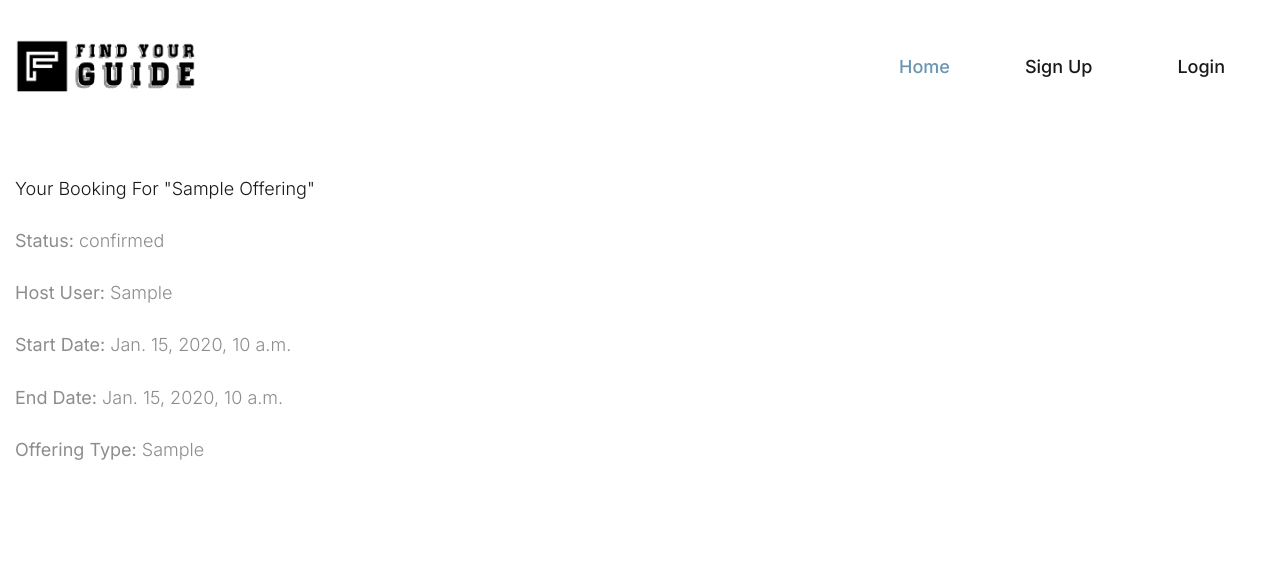
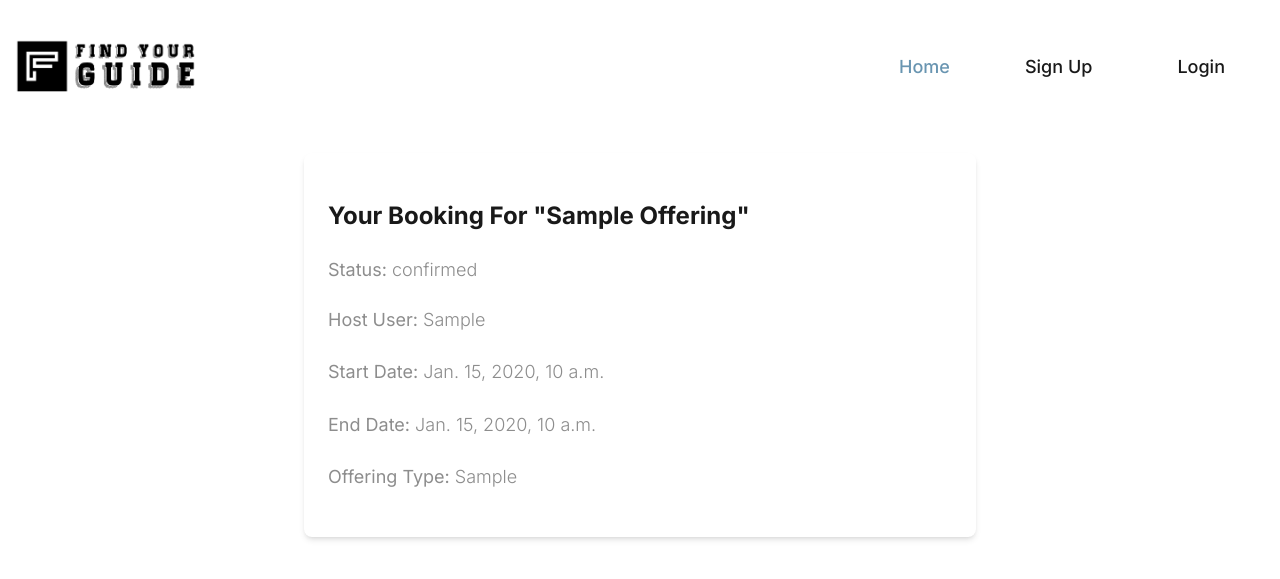
Before and after one commit to AnuragQ/FindYourGuide, a Django app: template main_app/templates/main_app/booking_detail.html in a window 1280 px wide. Shown: the top 579 px of the page. Run offline with Django 5.2, Linux system fonts and the light colour scheme; the template is opened without the code that fills it: most values are stand-ins (such as "Sample title", 1, 10 or a date in 2020); some libraries are stand-ins or nearby versions.

Commit message:
fix: booking details minor bugs

```diff
--- a/main_app/models.py
+++ b/main_app/models.py
@@ -51,6 +51,7 @@ class Offering(models.Model):
     offering_time = models.TimeField(null=True, blank=True)
 
     def clean(self):
+        return
         if self.availability_start_date > self.availability_end_date:
             raise ValidationError(
                 "Availability end date cannot be before availability start date")
--- a/main_app/templates/main_app/booking_detail.html
+++ b/main_app/templates/main_app/booking_detail.html
@@ -1,11 +1,13 @@
 {% extends 'main_app/index.html' %} {% block body_block %} {% load static %}
 
-<!-- show booking details including the status of the booking , offerring title, offerring host, booking date-->
+<!-- Show booking details including the status of the booking, offering title, offering host, booking date -->
 <div class="container mt-5">
-  <div class="row">
-    <div class="col-md-8 offset-md-2">
-      <h2>Your Booking for "{{ offering.title }}"</h2>
-      <p class="display-4">
+  <div class="mx-auto max-w-2xl bg-white shadow-md rounded-lg overflow-hidden">
+    <div class="p-6">
+      <h2 class="text-2xl font-bold mb-4">
+        Your Booking for "{{ offering.title }}"
+      </h2>
+      <p class="text-lg">
         <strong>Status:</strong> {{ booking.booking_status }}
       </p>
       <p><strong>Host User:</strong> {{ offering.host_user }}</p>
@@ -13,35 +15,50 @@
       <p><strong>End Date:</strong> {{ offering.availability_end_date }}</p>
       <p><strong>Offering Type:</strong> {{ offering.offering_type }}</p>
 
-      <!-- create button for payment -->
+      <!-- Create button for payment -->
       {% if user.is_authenticated and pending_with_price %}
-         <button class="button btn btn-primary" type="button" id="submitBtn" data-booking-id="{{ booking.id }}">Pay Now</button>
-          <div id="countdown" class="text-danger"></div>
-        {% endif %}
-        {% if user.is_authenticated and booking.booking_status == 'confirmed' %}
-            <button class="button btn btn-success" type="button">Confirmed</button>
-            {% endif %}
-        {% if user.is_authenticated and booking.booking_status == 'cancelled' %}
-            <button class="button btn btn-dark" type="button">Cancelled</button>
+      <button
+        class="mt-4 px-4 py-2 bg-blue-500 hover:bg-blue-600 text-white rounded-lg focus:outline-none focus:ring-2 focus:ring-blue-500"
+        type="button"
+        id="submitBtn"
+        data-booking-id="{{ booking.id }}"
+      >
+        Pay Now
+      </button>
+      <div class="mt-2 text-red-500" id="countdown"></div>
+      {% endif %} {% if user.is_authenticated and booking.booking_status == 'confirmed' %}
+      <button
+        class="mt-4 px-4 py-2 bg-green-500 hover:bg-green-600 text-white rounded-lg focus:outline-none focus:ring-2 focus:ring-green-500"
+        type="button"
+      >
+        Confirmed
+      </button>
+      {% endif %} {% if user.is_authenticated and booking.booking_status == 'cancelled' %}
+      <button
+        class="mt-4 px-4 py-2 bg-gray-700 hover:bg-gray-800 text-white rounded-lg focus:outline-none focus:ring-2 focus:ring-gray-700"
+        type="button"
+      >
+        Cancelled
+      </button>
       {% endif %}
     </div>
   </div>
 </div>
 <br />
 
-    {% if user.is_authenticated and pending_with_price  %}
+{% if user.is_authenticated and pending_with_price %}
 <script>
   function updateCountdown() {
     const expiryTime = {{ request.session.payment_expiry|default_if_none:"0" }};
     const currentTime = Math.floor(Date.now() / 1000);
-            const secondsRemaining =expiryTime - currentTime;
+    const secondsRemaining = expiryTime - currentTime;
 
     if (secondsRemaining <= 0) {
       document.getElementById('countdown').innerHTML = "Payment expired!";
       const bookingId = {{ booking.id }};
-                window.location.href= `/cancel_booking/${bookingId}`
+      window.location.href = `/cancel_booking/${bookingId}`
     } else {
-                document.getElementById('countdown').innerHTML = "Payment will expire in " + secondsRemaining + " seconds.";
+      document.getElementById('countdown').innerHTML = "Payment will expire in " + parseInt(secondsRemaining) + " seconds.";
       setTimeout(updateCountdown, 1000); // Update every second
     }
   }
@@ -51,5 +68,4 @@
 
 <script src="https://js.stripe.com/v3/"></script>
 <script src="{% static 'payment.js' %}"></script>
-    {% endif %}
-{% endblock %}
+{% endif %} {% endblock %}
```
Lines whose indentation alone changed are shown as unchanged.
